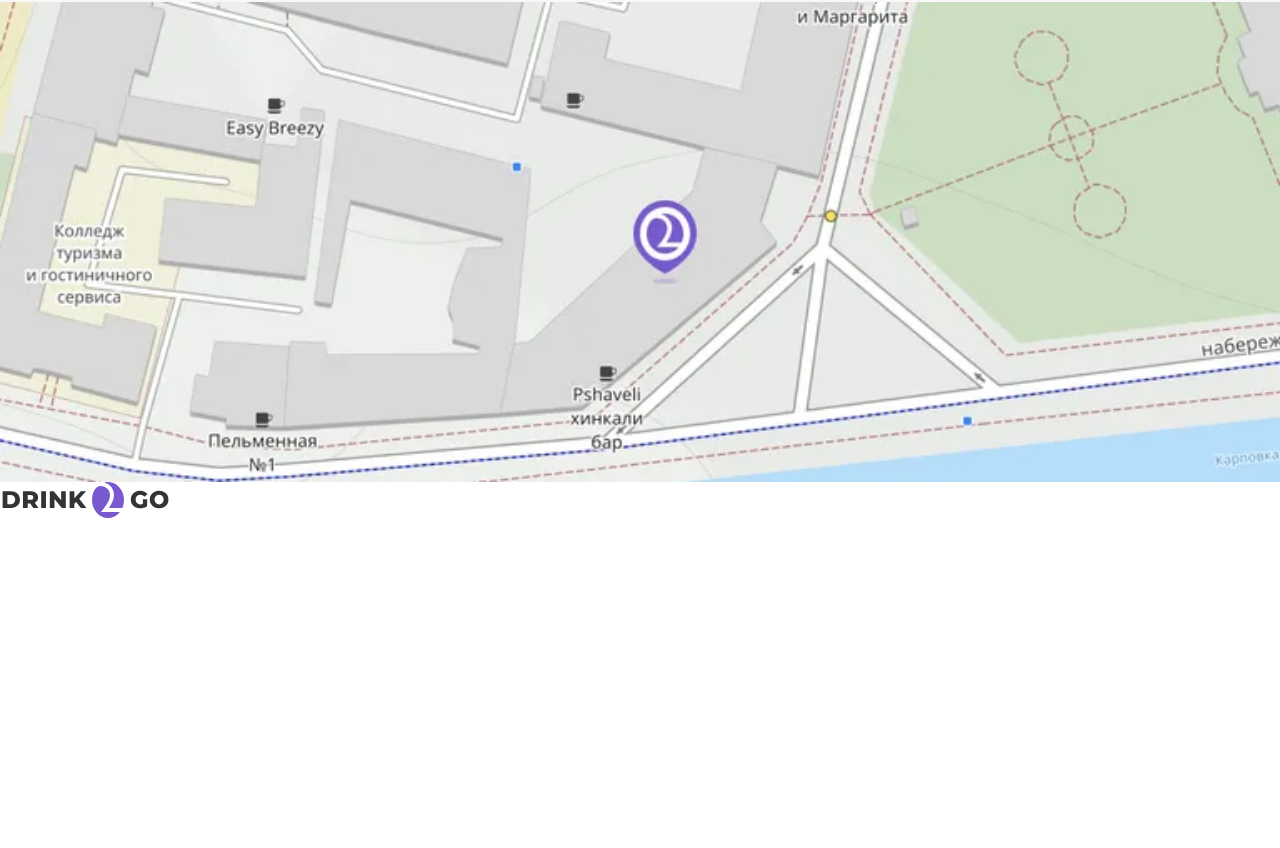
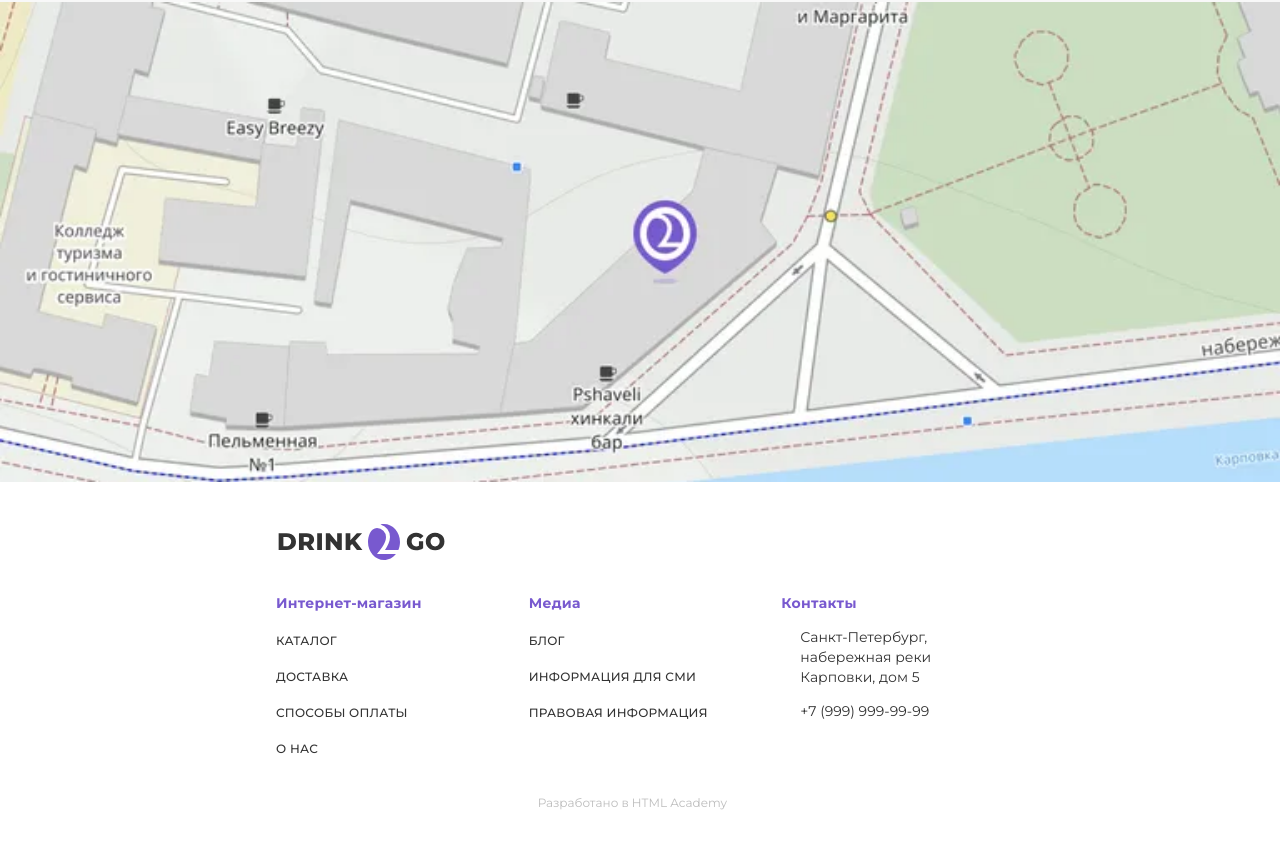
Before and after one commit to mikhail7mz/1487455-drink2go, a website: page source/index.html in a window 1280 px wide. Shown: the part 3320-4168 px from the top of the page. Before the commit the page ends 3843 px from the top, so only its background shows below. Drawn offline with nearby package versions, Linux system fonts and the light colour scheme; files that its build step writes are made by us from their sources.

Commit message:
Вёрстка футера.

```diff
--- a/source/index.html
+++ b/source/index.html
@@ -338,12 +338,90 @@
       </section>
     </main>
     <footer class="footer" data-test="footer">
-      <a class="header__logo" href="#">
-        <picture>
-          <source media="(min-width: 768px)" srcset="images/logo-large.svg" type="image/svg+xml" width="170" height="36">
-          <img class="header__logo-image" src="images/logo-middle.svg" width="82" height="36" alt="Текстовый логотип сайта в виде слов drink2go">
-        </picture>
-      </a>
+      <div class="container">
+        <div class="footer__wrapper">
+          <div class="footer__intro">
+            <a class="footer__logo" href="#">
+              <picture>
+                <source media="(min-width: 768px)" srcset="images/logo-large.svg" type="image/svg+xml" width="170" height="36">
+                <img class="header__logo-image" src="images/logo-middle.svg" width="82" height="36" alt="Текстовый логотип сайта в виде слов drink2go">
+              </picture>
+            </a>
+            <p class="footer__info">Интернет-магазин кофейных напитков</p>
+            <ul class="footer__social social">
+              <li class="social__item">
+                <a class="social__link" href="#">
+                  <span class="visually-hidden">Перейти на ВКонтакте.</span>
+                  <svg class="social__icon" width="20" height="20" aria-hidden="true" focusable="false" xmlns="http://www.w3.org/2000/svg">
+                    <use xlink:href="images/icons/stack.svg#social-vk"/>
+                  </svg>
+                </a>
+              </li>
+              <li class="social__item">
+                <a class="social__link" href="#">
+                  <span class="visually-hidden">Перейти на Pinterest</span>
+                  <svg class="social__icon" width="22" height="22" aria-hidden="true" focusable="false" xmlns="http://www.w3.org/2000/svg">
+                    <use xlink:href="images/icons/stack.svg#social-pinterest"/>
+                  </svg>
+                </a>
+              </li>
+              <li class="social__item">
+                <a class="social__link" href="#">
+                  <span class="visually-hidden">Перейти на ОДноклассники</span>
+                  <svg class="social__icon" width="20" height="20" aria-hidden="true" focusable="false" xmlns="http://www.w3.org/2000/svg">
+                    <use xlink:href="images/icons/stack.svg#social-ok"/>
+                  </svg>
+                </a>
+              </li>
+            </ul>
+          </div>
+          <div class="footer__division">
+            <h2 class="footer__title">Интернет-магазин</h2>
+            <ul class="footer__menu">
+              <li class="footer__menu-item">
+                <a class="footer__menu-link" href="#">Каталог</a>
+              </li>
+              <li class="footer__menu-item">
+                <a class="footer__menu-link" href="#">Доставка</a>
+              </li>
+              <li class="footer__menu-item">
+                <a class="footer__menu-link" href="#">Способы оплаты</a>
+              </li>
+              <li class="footer__menu-item">
+                <a class="footer__menu-link" href="#">О нас</a>
+              </li>
+            </ul>
+          </div>
+          <div class="footer__division">
+            <h2 class="footer__title">Медиа</h2>
+            <ul class="footer__menu">
+              <li class="footer__menu-item">
+                <a class="footer__menu-link" href="#">Блог</a>
+              </li>
+              <li class="footer__menu-item">
+                <a class="footer__menu-link" href="#">Информация для СМИ</a>
+              </li>
+              <li class="footer__menu-item">
+                <a class="footer__menu-link" href="#">Правовая информация</a>
+              </li>
+            </ul>
+          </div>
+          <div class="footer__division">
+            <h2 class="footer__title">Контакты</h2>
+            <p class="footer__address">Санкт-Петербург, набережная реки Карповки, дом 5</p>
+            <a class="footer__phone" href="tel:+79999999999">+7 (999) 999-99-99</a>
+          </div>
+          <p class="footer__copyrights">
+            <span>Разработано в</span>
+            <a class="footer__copyrights-link" href="#">
+              <span>HTML Academy</span>
+              <svg class="footer__copyrights-icon" width="12" height="16" aria-hidden="true" focusable="false" xmlns="http://www.w3.org/2000/svg">
+                <use xlink:href="images/icons/stack.svg#htmlacademy"/>
+              </svg>
+            </a>
+          </p>
+        </div>
+      </div>
     </footer>
   </body>
 </html>
--- /dev/null
+++ b/source/styles/blocks/footer.scss
@@ -0,0 +1,206 @@
+.footer {
+  padding-top: 20px;
+
+  @media #{$not-mobile} {
+    padding: 40px 0;
+  }
+}
+
+.footer__wrapper {
+  @media #{$not-mobile} {
+    display: grid;
+    grid-template-columns: repeat(3, 1fr);
+    gap: 30px;
+  }
+
+  @media #{$desktop-only} {
+    grid-template-columns: repeat(4, 1fr);
+    gap: 20px 30px;
+  }
+}
+
+.footer__intro,
+.footer__division {
+  position: relative;
+  margin-bottom: 1px;
+
+  @media #{$not-mobile} {
+    position: static;
+    margin-bottom: 0;
+  }
+
+  &::after {
+    position: absolute;
+    left: 50%;
+    bottom: -1px;
+    width: 100vw;
+    height: 1px;
+    background-color: $color-base-secondary;
+    transform: translateX(-50%);
+    content: "";
+
+    @media #{$not-mobile} {
+      display: none;
+    }
+  }
+}
+
+.footer__intro {
+  grid-column: 1/-1;
+  display: flex;
+  justify-content: space-between;
+  align-items: flex-start;
+  padding-bottom: 20px;
+
+  @media #{$not-mobile} {
+    padding-bottom: 0;
+  }
+
+  @media #{$desktop-only} {
+    grid-column: auto;
+    display: block;
+  }
+}
+
+.footer__logo {
+  flex-shrink: 0;
+  transform: translateY(2px);
+
+  @media #{$desktop-only} {
+    margin-bottom: 10px;
+  }
+}
+
+.footer__info {
+  margin: 0;
+  font-size: 0;
+  visibility: hidden;
+
+  @media #{$desktop-only} {
+    margin-bottom: 50px;
+    font-size: 14px;
+    visibility: visible;
+  }
+}
+
+.footer__division {
+  padding: 20px 0;
+
+  @media #{$not-mobile} {
+    padding: 0;
+  }
+}
+
+.footer__title {
+  margin-top: 0;
+  margin-bottom: 12px;
+  font-weight: 700;
+  font-size: 14px;
+  line-height: 20px;
+  letter-spacing: 0.28px;
+  color: $color-base-primary;
+}
+
+.footer__menu {
+  display: flex;
+  flex-direction: column;
+  align-items: flex-start;
+  gap: 4px;
+  margin: 0;
+  padding: 0;
+  list-style-type: none;
+}
+
+.footer__menu-link {
+  display: block;
+  padding: 8px 0;
+  font-weight: 500;
+  font-size: 12px;
+  line-height: 16px;
+  letter-spacing: 0.24px;
+  text-transform: uppercase;
+  color: $color-base-black;
+}
+
+.footer__address,
+.footer__phone {
+  padding-left: 19px;
+  background-repeat: no-repeat;
+  background-position: left top 2px;
+  background-size: 13px 16px;
+}
+
+.footer__address {
+  background-image: url("../../images/icons/stack.svg#location");
+}
+
+.footer__phone {
+  display: block;
+  background-image: url("../../images/icons/stack.svg#phone");
+}
+
+.footer__menu-link,
+.footer__phone {
+  color: inherit;
+  text-decoration: none;
+
+  &:focus,
+  &:hover {
+    color: $color-primary-lighter;
+  }
+
+  &:focus {
+    outline: none;
+  }
+
+  &:hover {
+    cursor: pointer;
+  }
+
+  &:active {
+    color: $color-primary-darker;
+  }
+}
+
+.footer__copyrights {
+  grid-column: 1/-1;
+  margin: 0;
+  padding: 20px 0 30px;
+  font-size: 12px;
+  line-height: 16px;
+  color: $color-base-grey;
+  text-align: center;
+
+  @media #{$not-mobile} {
+    padding: 0;
+  }
+}
+
+.footer__copyrights-link {
+  color: inherit;
+  text-decoration: none;
+  font-size: 12px;
+  line-height: 16px;
+
+  &:focus,
+  &:hover {
+    color: $color-base-primary;
+  }
+
+  &:focus {
+    outline: none;
+  }
+
+  &:hover {
+    cursor: pointer;
+  }
+
+  &:active {
+    color: $color-primary-darker;
+  }
+}
+
+.footer__copyrights-icon {
+  display: inline;
+  vertical-align: middle;
+}
--- /dev/null
+++ b/source/styles/blocks/social.scss
@@ -0,0 +1,36 @@
+.social {
+  display: flex;
+  flex-wrap: wrap;
+  gap: 20px;
+  margin: 0;
+  padding: 0;
+  list-style-type: none;
+}
+
+.social__link {
+  display: flex;
+  justify-content: center;
+  align-items: center;
+  width: 40px;
+  height: 40px;
+  border-radius: 4px;
+  color: $color-base-grey;
+
+  &:focus,
+  &:hover {
+    color: $color-base-primary;
+    background-color: $color-base-secondary;
+  }
+
+  &:focus {
+    outline: none;
+  }
+
+  &:hover {
+    cursor: pointer;
+  }
+
+  &:active {
+    background-color: $color-primary-opacity;
+  }
+}
--- a/source/styles/styles.scss
+++ b/source/styles/styles.scss
@@ -9,6 +9,7 @@
 @import "./blocks/visually-hidden.scss";
 @import "./blocks/heading.scss";
 @import "./blocks/subheading.scss";
+@import "./blocks/social.scss";
 @import "./blocks/button.scss";
 @import "./blocks/badge.scss";
 @import "./blocks/page.scss";
@@ -17,3 +18,4 @@
 @import "./blocks/features.scss";
 @import "./blocks/catalog.scss";
 @import "./blocks/map.scss";
+@import "./blocks/footer.scss";
```
Also changed, not shown: source/images/icons/htmlacademy.svg (added), source/images/icons/location.svg (added), source/images/icons/phone.svg (added), source/images/icons/social-ok.svg (added), source/images/icons/social-pinterest.svg (added), source/images/icons/social-vk.svg (added).
